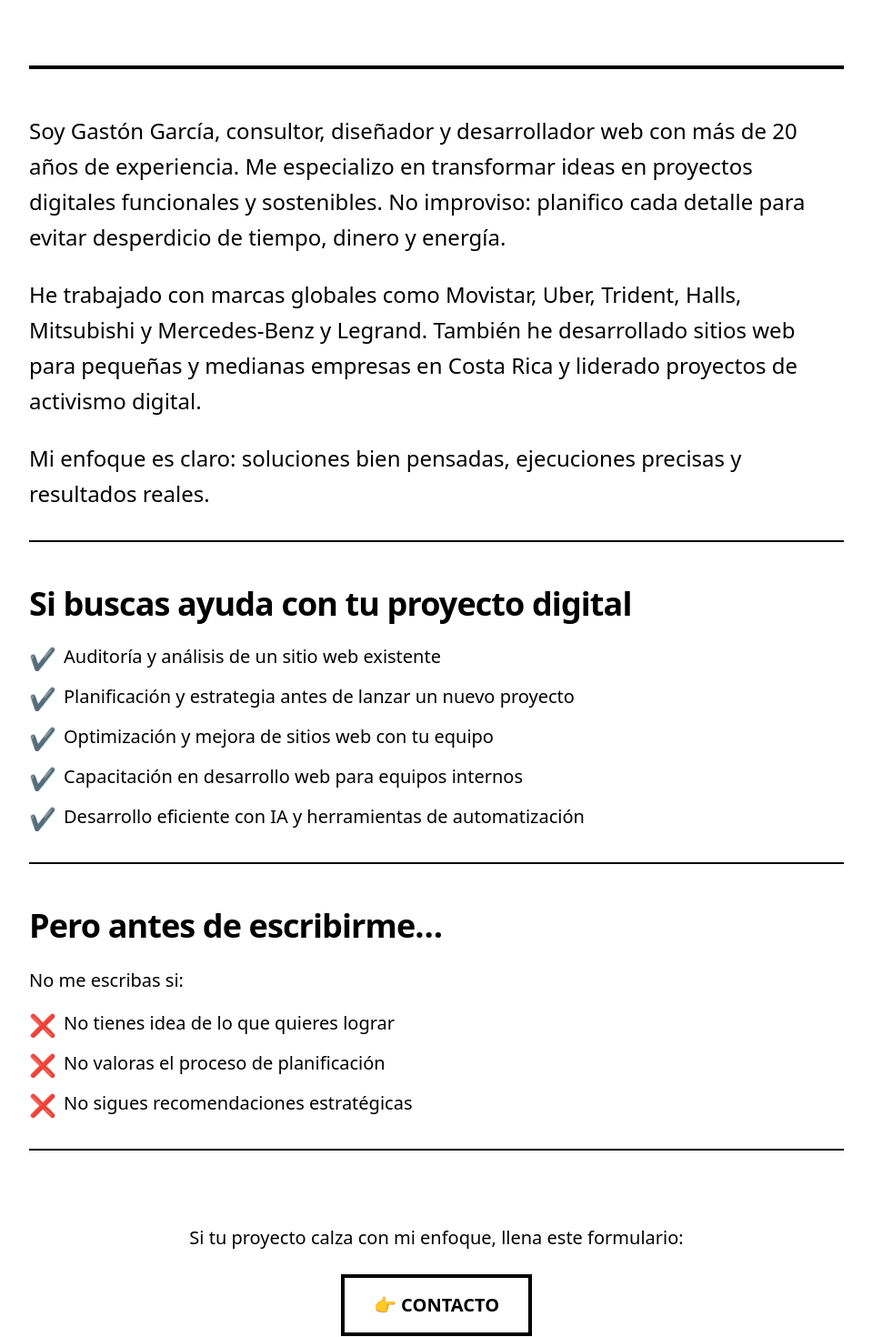
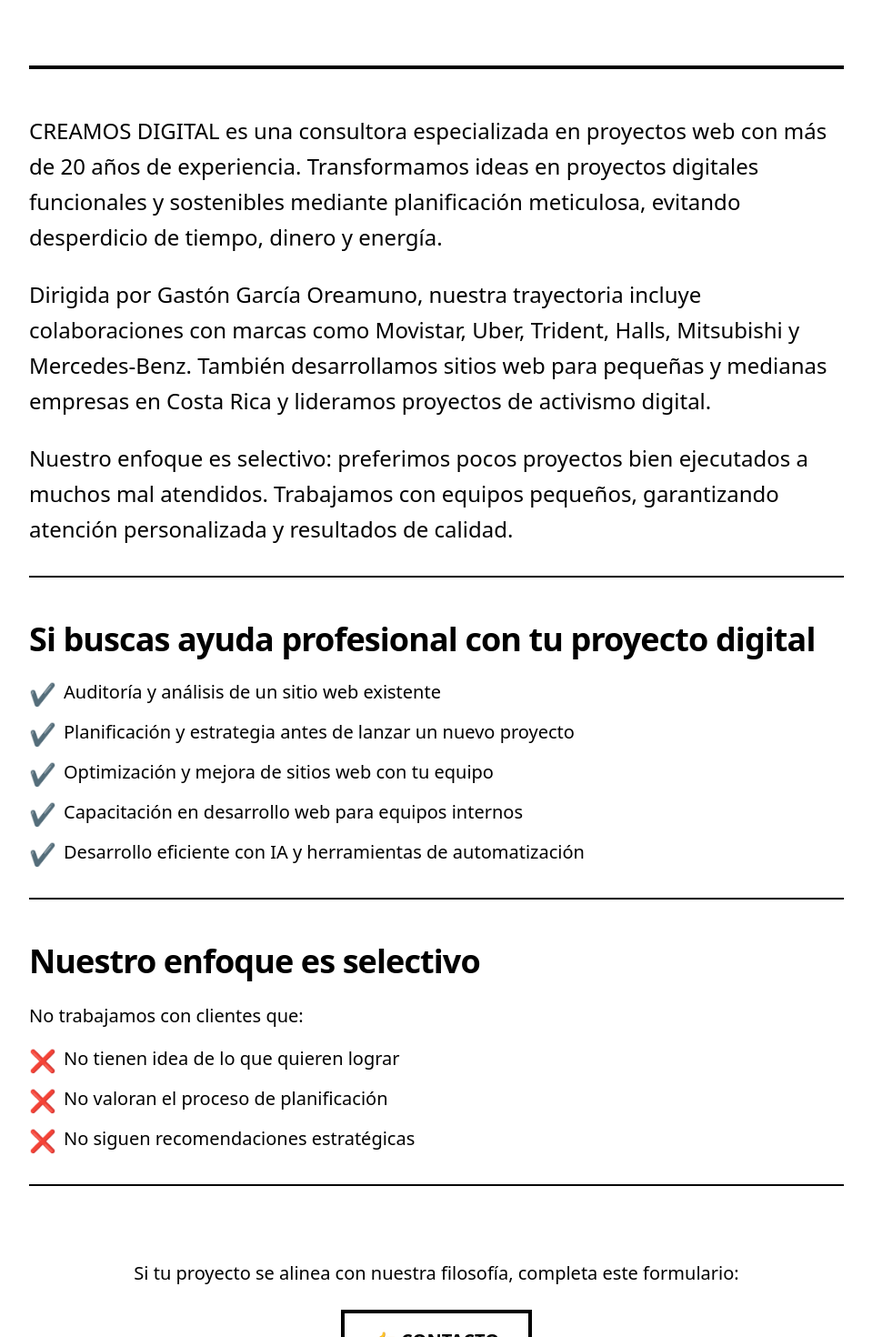
Before and after one commit to gastongarcia/creamos-digital, a Next.js app: page / in a window 1280 px wide. Shown: the part 360-1830 px from the top of the page at 91% size, without its empty margins (160-1119 px from the left). Built offline with nearby package versions, Linux system fonts and the light colour scheme.

Commit message:
Update copy to professional business tone

```diff
--- a/app/page.tsx
+++ b/app/page.tsx
@@ -77,28 +77,31 @@ export default function Home() {
         <main className="space-y-12">
           <section className="border-b-2 border-black pb-8">
             <p className="text-xl md:text-2xl mb-6">
-              Soy Gastón García, consultor, diseñador y desarrollador web con
-              más de 20 años de experiencia. Me especializo en transformar ideas
-              en proyectos digitales funcionales y sostenibles. No improviso:
-              planifico cada detalle para evitar desperdicio de tiempo, dinero y
+              CREAMOS DIGITAL es una consultora especializada en proyectos web
+              con más de 20 años de experiencia. Transformamos ideas en
+              proyectos digitales funcionales y sostenibles mediante
+              planificación meticulosa, evitando desperdicio de tiempo, dinero y
               energía.
             </p>
 
             <p className="text-xl md:text-2xl mb-6">
-              He trabajado con marcas globales como Movistar, Uber, Trident,
-              Halls, Mitsubishi y Mercedes-Benz y Legrand. También he
-              desarrollado sitios web para pequeñas y medianas empresas en Costa
-              Rica y liderado proyectos de activismo digital.
+              Dirigida por Gastón García Oreamuno, nuestra trayectoria incluye
+              colaboraciones con marcas como Movistar, Uber, Trident, Halls,
+              Mitsubishi y Mercedes-Benz. También desarrollamos sitios web para
+              pequeñas y medianas empresas en Costa Rica y lideramos proyectos
+              de activismo digital.
             </p>
             <p className="text-xl md:text-2xl">
-              Mi enfoque es claro: soluciones bien pensadas, ejecuciones
-              precisas y resultados reales.
+              Nuestro enfoque es selectivo: preferimos pocos proyectos bien
+              ejecutados a muchos mal atendidos. Trabajamos con equipos
+              pequeños, garantizando atención personalizada y resultados de
+              calidad.
             </p>
           </section>
 
           <section className="border-b-2 border-black pb-8">
             <h2 className="text-3xl md:text-4xl font-bold mb-6">
-              Si buscas ayuda con tu proyecto digital
+              Si buscas ayuda profesional con tu proyecto digital
             </h2>
 
             <ul className="space-y-3 text-xl">
@@ -133,30 +136,31 @@ export default function Home() {
 
           <section className="border-b-2 border-black pb-8">
             <h2 className="text-3xl md:text-4xl font-bold mb-6">
-              Pero antes de escribirme…
+              Nuestro enfoque es selectivo
             </h2>
 
-            <p className="text-xl mb-4">No me escribas si:</p>
+            <p className="text-xl mb-4">No trabajamos con clientes que:</p>
 
             <ul className="space-y-3 text-xl">
               <li className="flex items-start">
                 <span className="mr-2 text-2xl">❌</span>
-                <span>No tienes idea de lo que quieres lograr</span>
+                <span>No tienen idea de lo que quieren lograr</span>
               </li>
               <li className="flex items-start">
                 <span className="mr-2 text-2xl">❌</span>
-                <span>No valoras el proceso de planificación</span>
+                <span>No valoran el proceso de planificación</span>
               </li>
               <li className="flex items-start">
                 <span className="mr-2 text-2xl">❌</span>
-                <span>No sigues recomendaciones estratégicas</span>
+                <span>No siguen recomendaciones estratégicas</span>
               </li>
             </ul>
           </section>
 
           <section className="text-center py-8">
             <p className="text-xl mb-6">
-              Si tu proyecto calza con mi enfoque, llena este formulario:
+              Si tu proyecto se alinea con nuestra filosofía, completa este
+              formulario:
             </p>
 
             <Link
```
